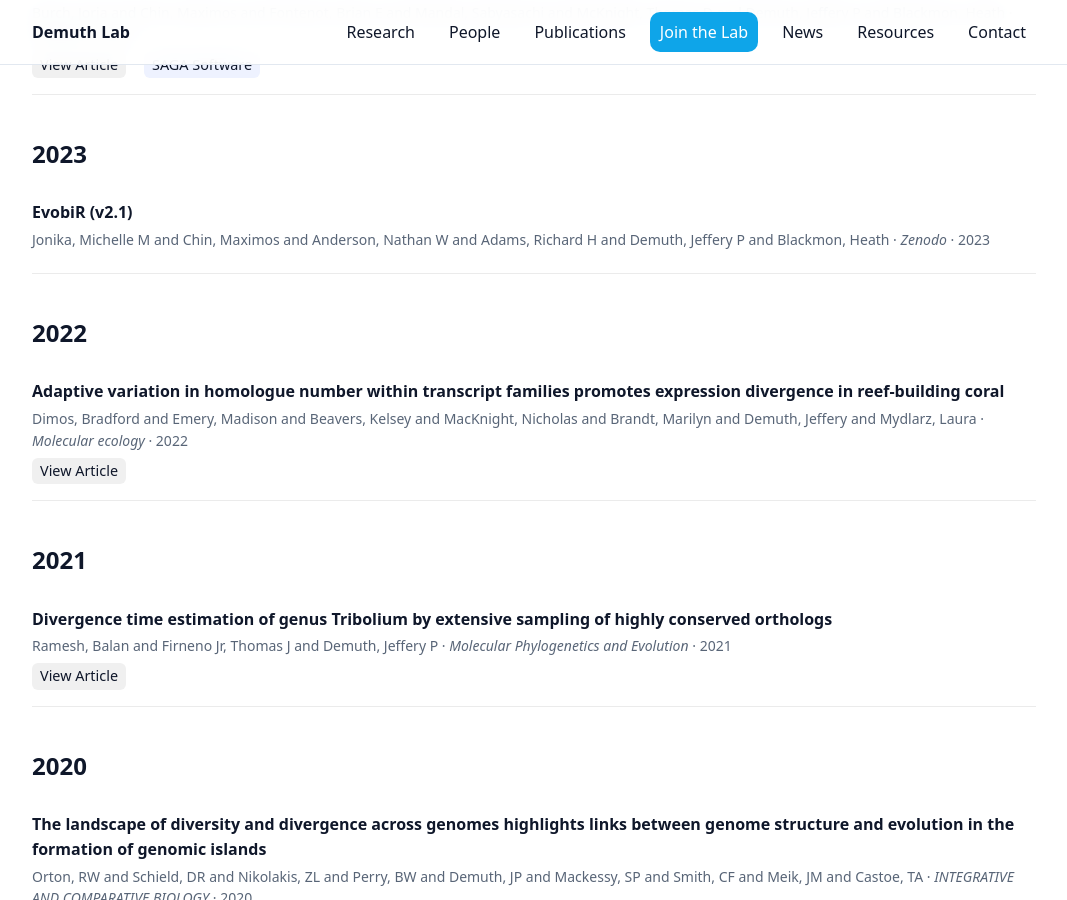
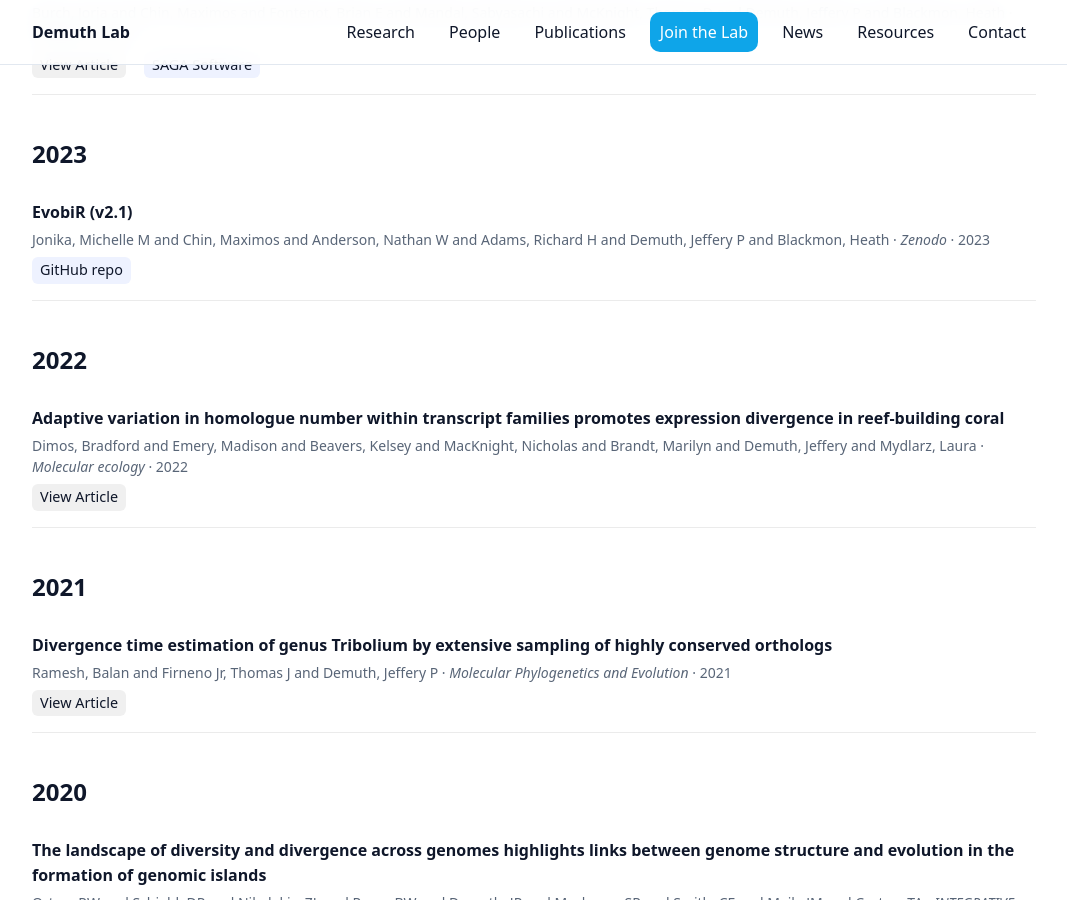
Before and after one commit to demuth-lab/demuth-lab.github.io, a Jekyll site: the page built from publications.md, in a window 1280 px wide and 900 px high, scrolled down 1084 px. Shown: the whole window, without its empty margins (106-1173 px from the left). Built offline with Jekyll 4.4.1, drawn with Linux system fonts in a browser that asks for light colours.

Commit message:
Auto-update publications

```diff
--- a/_data/publications.yml
+++ b/_data/publications.yml
@@ -56,6 +56,9 @@
     Richard H and Demuth, Jeffery P and Blackmon, Heath
   venue: Zenodo
   type: article
+  software:
+  - label: GitHub repo
+    url: https://github.com/coleoguy/evobir
 - year: 2022
   title: Adaptive variation in homologue number within transcript families promotes
     expression divergence in reef-building coral
```
